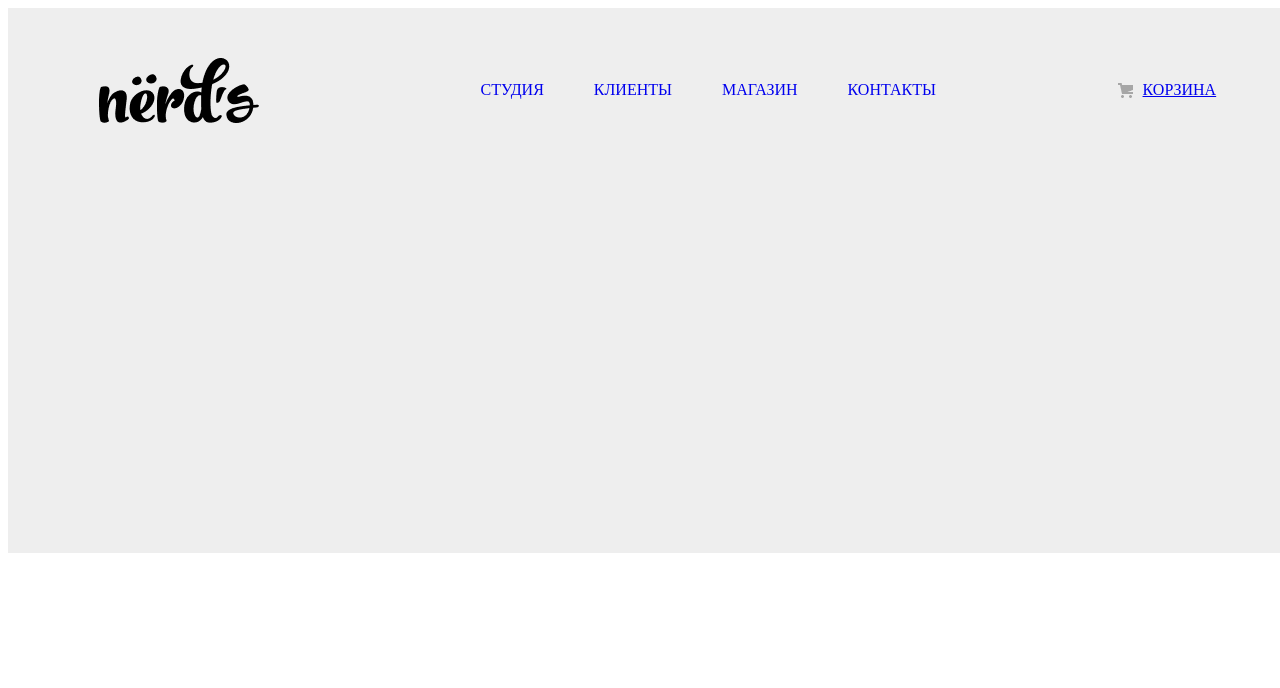
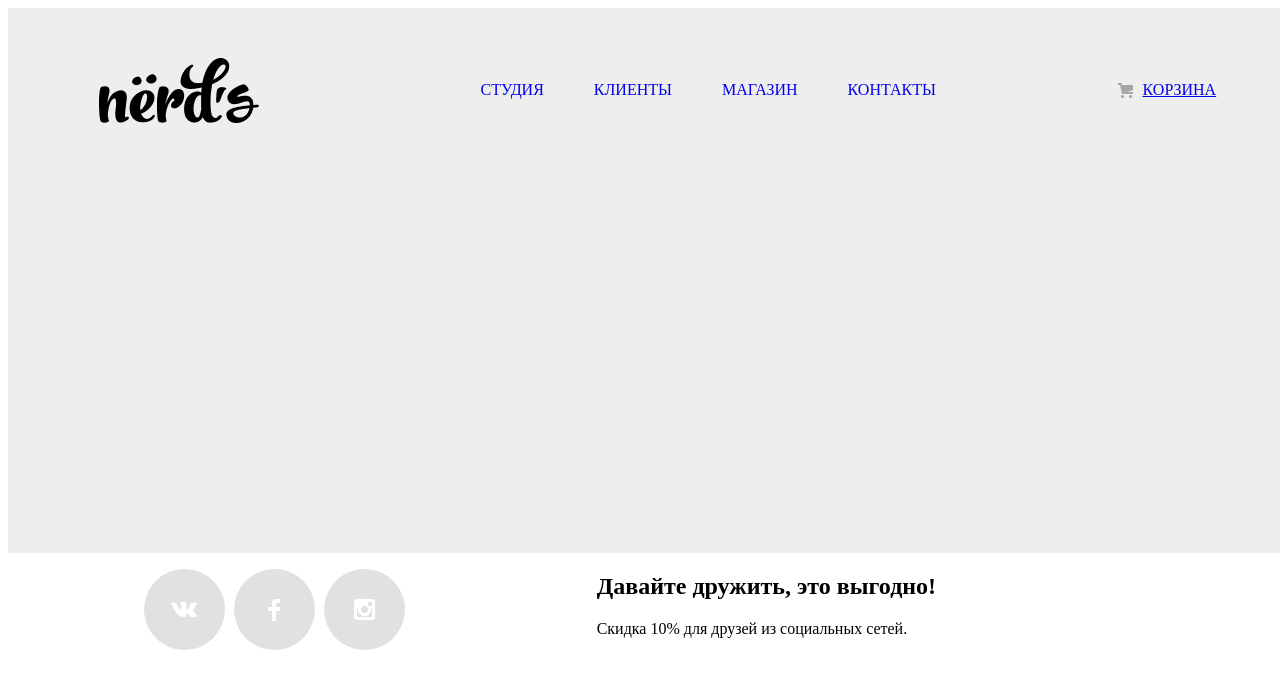
Before and after one commit to Parafeks/Nerds, a plain HTML site: page index.html in a window 1280 px wide. Shown: the top 688 px of the page. Drawn offline with Linux system fonts and the light colour scheme.

Commit message:
add footer

```diff
--- a/index.html
+++ b/index.html
@@ -8,6 +8,7 @@
 
 <body>
     <div class="menu-wrapper">
+
         <header class="header">
 
             <a class="link-nerds" href="#">
@@ -42,6 +43,46 @@
     </main>
 
     <footer>
+        <selection class="footer-info">
+
+            <div class="conteiner">
+
+                <ul class="social">
+
+                    <li class="item">
+                        <a href="#" class="link">
+                            <div class="circle">
+                                <img src="images/vk.png" alt="иконка vk" class="icon">
+                            </div>
+                        </a>
+                    </li>
+
+                    <li class="item">
+                        <a href="#" class="link">
+                            <div class="circle">
+                                <img src="images/facebook.png" alt="иконка facebook" class="icon">
+                            </div>
+                        </a>
+                    </li>
+
+                    <li class="item">
+                        <a href="#" class="link">
+                            <div class="circle">
+                                <img src="images/insta.png" alt="иконка insta" class="icon">
+                            </div>
+                        </a>
+                    </li>
+
+                </ul>
+
+                <div class="social-text">
+                    <h2 class="socal-info">Давайте дружить, это выгодно!</h2>
+                    <p class="social-sale">Скидка 10% для друзей из социальных сетей.</p>
+
+                </div>
+
+            </div>
+        </selection>
     </footer>
 </body>
 </html>
--- a/main.css
+++ b/main.css
@@ -1,6 +1,6 @@
 
 body{
-    /* тут внести шрифт? */
+    /* тут внести шрифт */
 }
 
 .menu-wrapper{
@@ -11,7 +11,7 @@ body{
     top: 0px;
 }
 
-header{
+.header{
     display: flex;
     justify-content: space-around;
     align-items: center;
@@ -62,3 +62,46 @@ header{
 .name-cart{
     margin-right: 141px;
 }
+
+
+
+
+
+.conteiner{
+    display: flex;
+    justify-content: space-around;
+}
+
+.social{
+    display: flex;
+    justify-content: flex-start;
+    align-items: flex-end;
+}
+
+.item{
+    list-style: none;
+    margin-right: 9px;
+}
+
+.item:last-child{
+    margin-right: 0px;
+}
+
+.circle {
+    width: 81px;
+    height: 81px;
+    background: #E1E1E1;
+    border-radius: 50%;
+    display: flex;
+    justify-content: center;
+    align-items:center;
+
+}
+
+.social-text{
+    margin-right: 240px;
+}
+
+.socal-info{
+    /* margin-bottom: 10px;  */
+}
```
Also changed, not shown: images/facebook.png (added), images/insta.png (added), images/vk.png (added).
